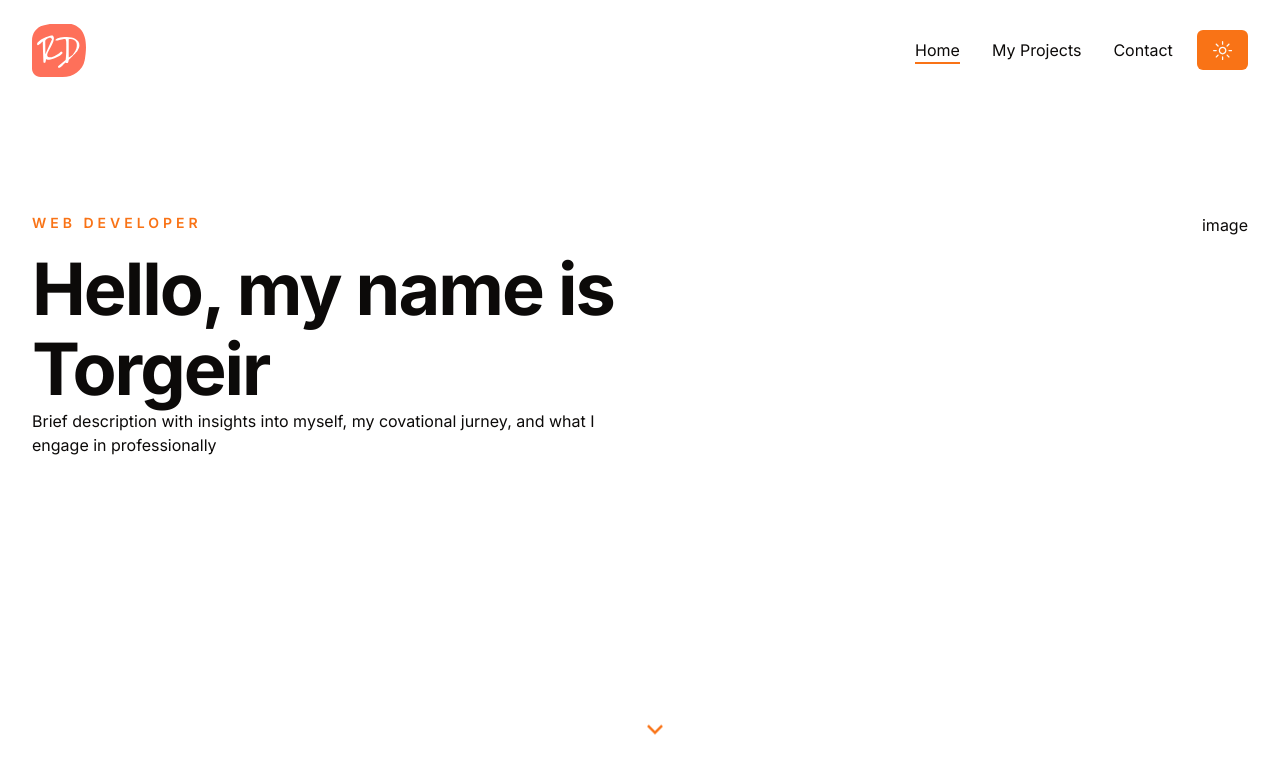
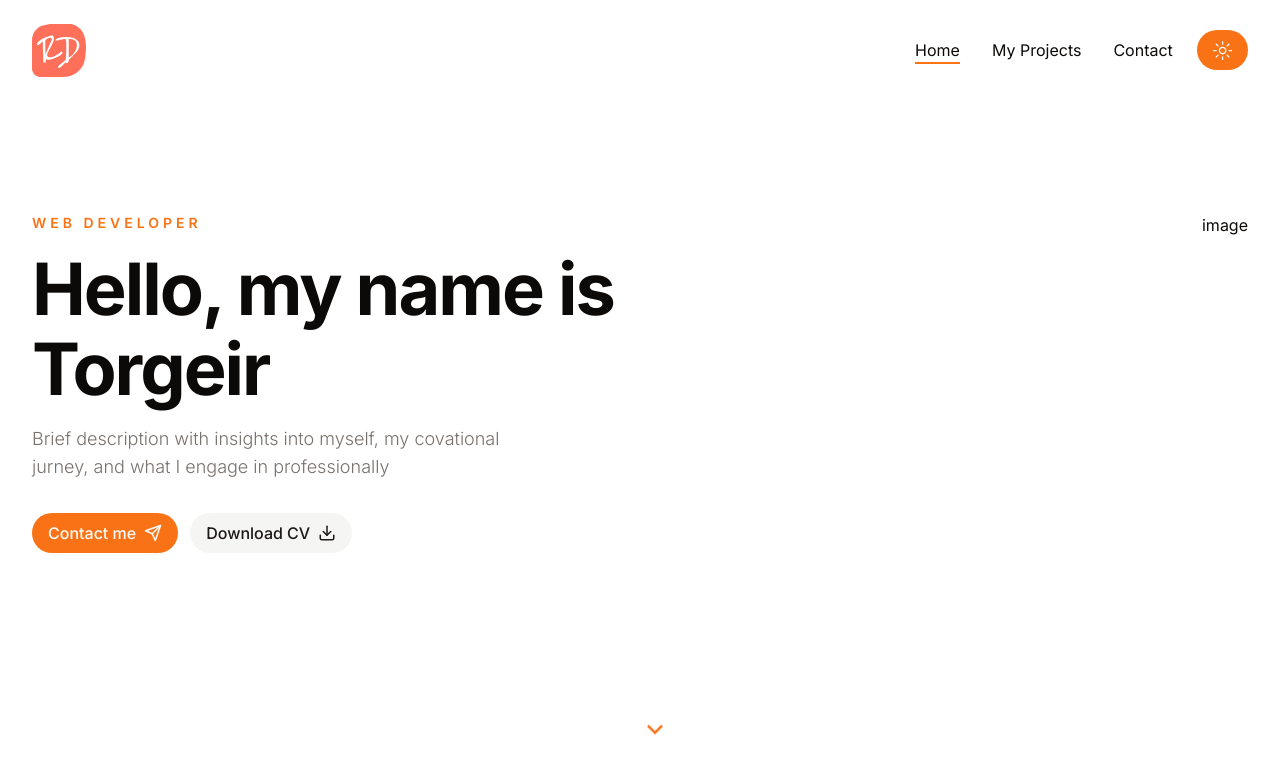
Before and after one commit to torhodhog/portfolio-, a Next.js app: page / in a window 1280 px wide. Shown: the top 774 px of the page. Built offline with nearby package versions, Linux system fonts and the light colour scheme.

Commit message:
contact btn, download btn done

```diff
--- a/app/globals.css
+++ b/app/globals.css
@@ -65,3 +65,7 @@
 .h1 {
   @apply text-6xl xl:text-[72px] xl:leading-[80px] tracking-[-2px] font-bold;
 }
+
+.subtitle{
+  @apply text-muted-foreground text-lg mb-8 font-light;
+}
--- a/components/Hero.jsx
+++ b/components/Hero.jsx
@@ -22,8 +22,15 @@ const Hero = () => {
                {/* text */}
                <div className="flex max-w-[600px] flex-col justify-center mx-auto xl:mx-0 text-center xl:text-left">
                <div className="text-sm uppercase font-semibold mb-4 text-primary tracking-[4px]" >Web Developer</div>
-               <h1 className="h1">Hello, my name is Torgeir</h1>
-               <p>Brief description with insights into myself, my covational jurney, and what I engage in professionally</p>
+               <h1 className="h1 mb-4">Hello, my name is Torgeir</h1>
+               <p className="subtitle max-w-[490px] max-auto xl:mx-0">Brief description with insights into myself, my covational jurney, and what I engage in professionally</p>
+               {/* buttons */}
+               <div className="flex flex-col gap-y-3 md:flex-row gap-x-3 mx-auto xl:mx-0 mb-12">
+                  <Link href='/contact'>
+                  <Button className='gap-x-2'>Contact me <Send size={18}/> </Button>
+                  </Link>
+                  <Button variant='secondary' className='gap-x-2'>Download CV <Download size={18}/> </Button>
+               </div>
                </div>
                {  /* image */}
                <div className="hidden xl:flex relative">image</div>
--- a/components/ui/button.jsx
+++ b/components/ui/button.jsx
@@ -5,7 +5,7 @@ import { cva } from "class-variance-authority";
 import { cn } from "@/lib/utils"
 
 const buttonVariants = cva(
-  "inline-flex items-center justify-center whitespace-nowrap rounded-md text-sm font-medium ring-offset-background transition-colors focus-visible:outline-none focus-visible:ring-2 focus-visible:ring-ring focus-visible:ring-offset-2 disabled:pointer-events-none disabled:opacity-50",
+  "inline-flex items-center justify-center whitespace-nowrap rounded-full text-base font-medium ring-offset-background transition-colors focus-visible:outline-none focus-visible:ring-2 focus-visible:ring-ring focus-visible:ring-offset-2 disabled:pointer-events-none disabled:opacity-50",
   {
     variants: {
       variant: {
```
